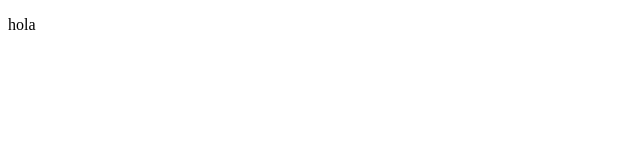
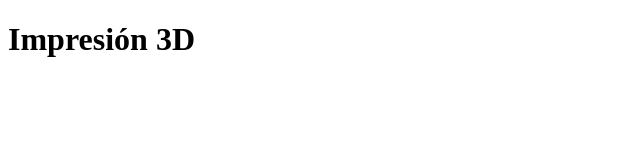
Before and after one commit to Nindex120/Proyecto-Web, a plain HTML site: page index.html in a window 1280 px wide. Shown: the whole page, without its empty margins (0-640 px from the left). Drawn offline with Linux system fonts and the light colour scheme.

Commit message:
Replace paragraph with heading in index.html

```diff
--- a/index.html
+++ b/index.html
@@ -7,6 +7,6 @@
   </head>
 
   <body>
-    <p>hola</p>
+    <h1>Impresión 3D</h1>
   </body>
 </html>
```
